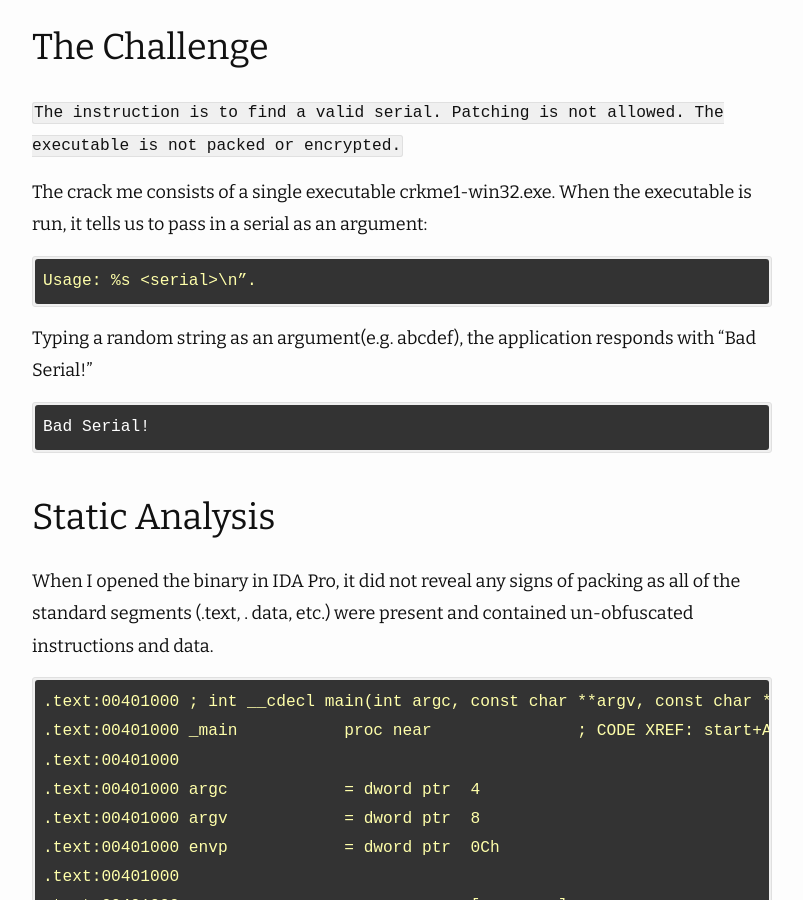
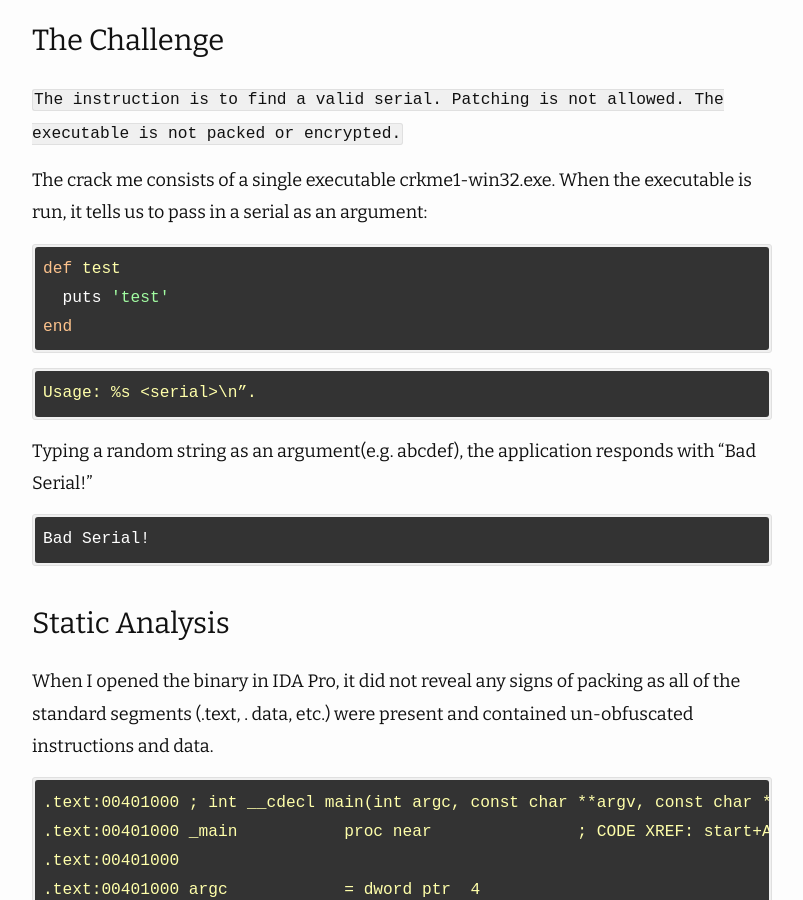
Before and after one commit to miztu/miztu.github.io, a Jekyll site: the page built from _posts/2023-01-27-crkme1-win32.md, in a window 1280 px wide and 900 px high, scrolled down 451 px. Shown: the whole window, without its empty margins (238-1041 px from the left). Built offline with Jekyll 4.4.1, drawn with Linux system fonts in a browser that asks for light colours; nearby versions of some CDN libraries.

Commit message:
Update 2023-01-27-crkme1-win32.md

````diff
--- a/_posts/2023-01-27-crkme1-win32.md
+++ b/_posts/2023-01-27-crkme1-win32.md
@@ -7,11 +7,17 @@ categories: crackme
 
 I have heard of Z3, an SMT solver, and wanted to find more about it. Before I could use Z3, I needed to find a binary that I could practice with.  I browsed the internet and discovered a YouTube video where a specific binary was used. I decided to choose the crack me, crkme1-win32, by Damo2k. It was published on January 12, 2008, and with a difficulty of 2. The crack me was similar to the binary used in the YouTube video, and it was intended to be simple— it was perfect to practice and learn more about Z3.
 
-## The Challenge
+### The Challenge
 
 `The instruction is to find a valid serial. Patching is not allowed. The executable is not packed or encrypted.`
 
 The crack me consists of a single executable crkme1-win32.exe. When the executable is run, it tells us to pass in a serial as an argument:
+
+{% highlight ruby %}
+def test
+  puts 'test'
+end
+{% endhighlight %}
 
 ```
 Usage: %s <serial>\n”.
@@ -23,7 +29,7 @@ Typing a random string  as an argument(e.g. abcdef), the application responds wi
 Bad Serial!
 ```
 
-## Static Analysis
+### Static Analysis
 
 When I opened the binary in IDA Pro, it did not reveal any signs of packing as all of the standard segments (.text, . data, etc.) were present and contained un-obfuscated instructions and data.
 
@@ -147,7 +153,7 @@ The program iterates through the serial argument, and checks if each character i
 
 I have added comments that describe the logic of this assembly code. It does some operations to specific characters from the serial argument. If the serial argument satisfies all of these conditions after some operations have been done, the program will finally print “Good Serial!”.
 
-**The Keygen**
+### The Keygen
 
 At this point, it is time to write a key generator.
 
@@ -200,8 +206,7 @@ Now let us solve and print our serial key
 Good Serial!
 ```
 
-
-**Conclusion**
+### Conclusion
 
 In this write-up, I explained one of the possible solutions to this crack me using Z3.  Although this was a simple crack me, I was able to learn how Z3 can be applied in reverse-engineering.  Z3 can be quite a useful tool when brute force could take too long, or when the problem can easily be put in the form of equations.
 
````
